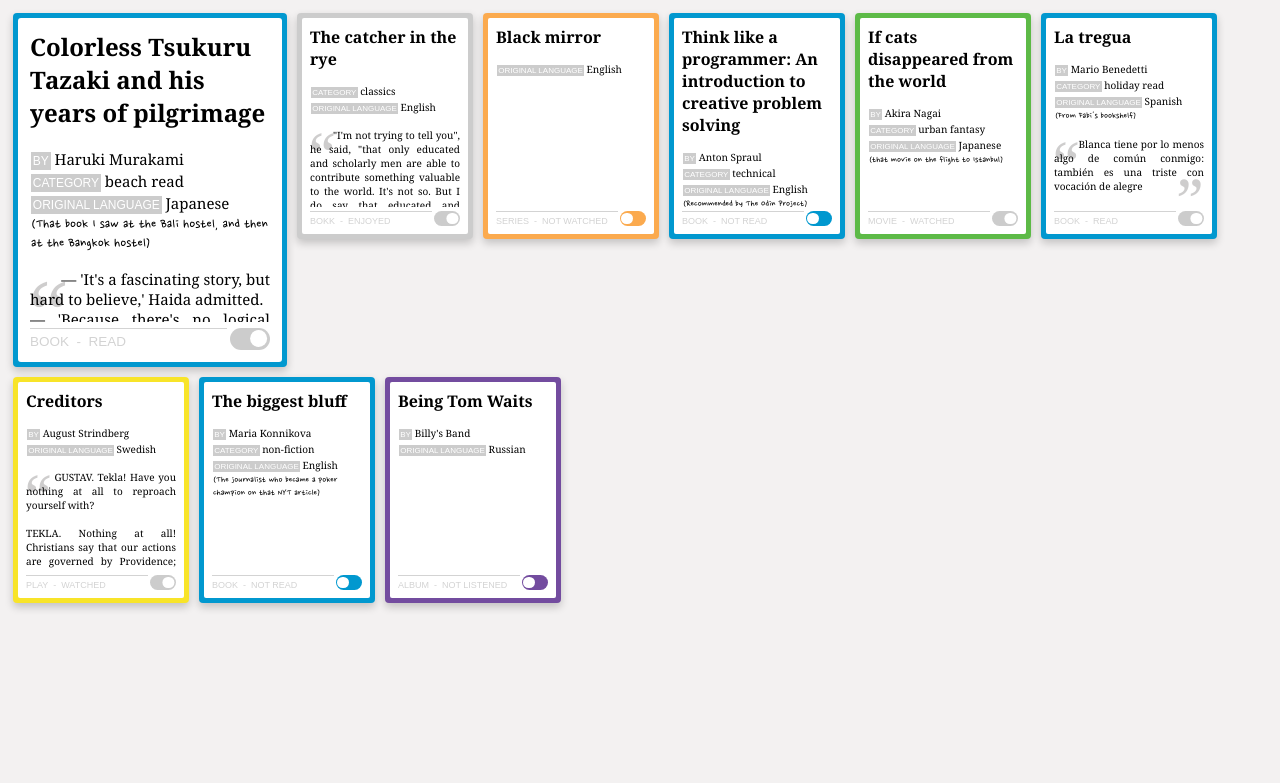
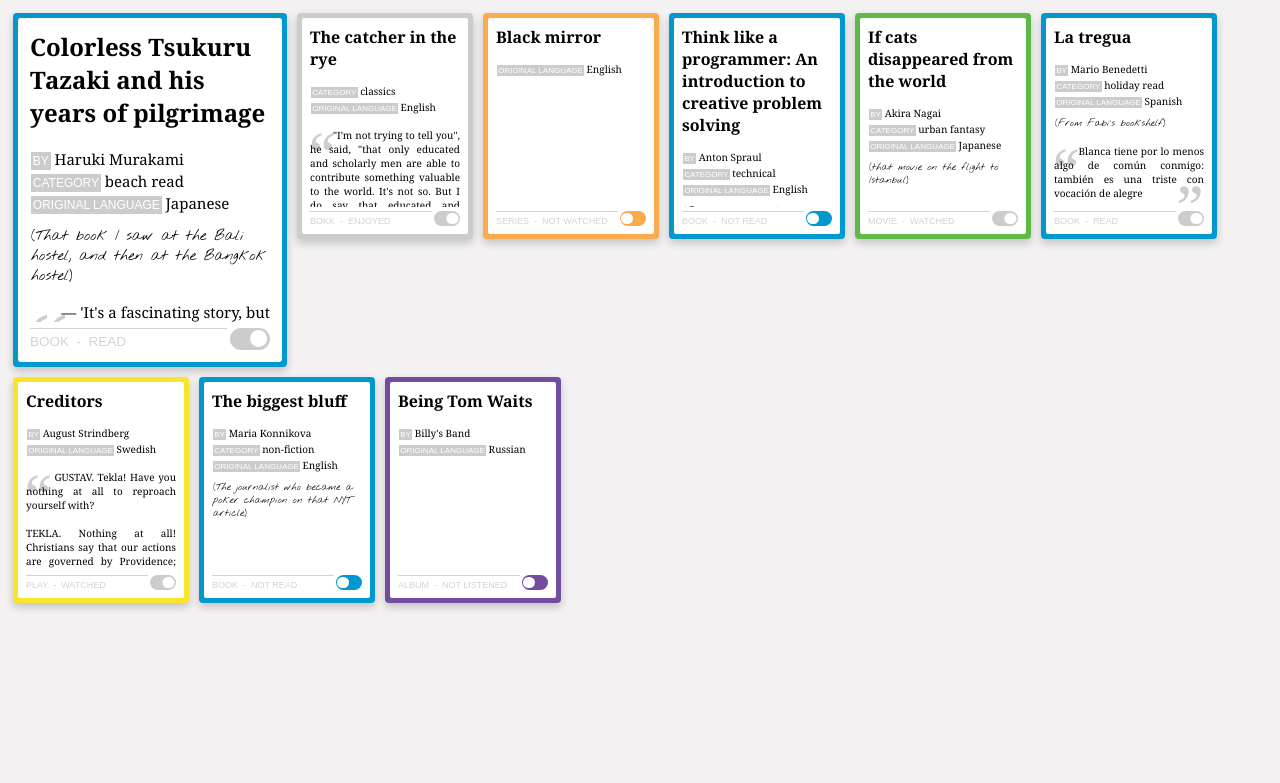
Before and after one commit to kyriri/top5-library, a plain HTML site: page index.html in a window 1280 px wide. Drawn offline with Linux system fonts and the light colour scheme.

Commit message:
Change cursive font for comments

```diff
--- a/index.html
+++ b/index.html
@@ -4,8 +4,7 @@
     <meta charset='utf-8'/>
     <title>A Library</title>
     <link rel='stylesheet' type='text/css' href='./style/style.css'>
-    <link href="https://fonts.googleapis.com/css2?family=Nanum+Pen+Script&display=swap" rel="stylesheet">
-  </head>
+    <link href="https://fonts.googleapis.com/css2?family=Nothing+You+Could+Do&display=swap" rel="stylesheet">  </head>
   <body>
     <main id='card-box'>
       <article class='card'>
--- a/style/style.css
+++ b/style/style.css
@@ -2,6 +2,7 @@
   --toggle-height: 1.5em;
   --base-font-serif: Cambria, Cochin, Georgia, Times, 'Times New Roman', serif;
   --base-font-sansserif: 'Segoe UI', Tahoma, Geneva, Verdana, sans-serif;
+  --base-font-comment: 'Nothing You Could Do', 'Lucida Sans', 'Lucida Sans Unicode', Geneva, Verdana, sans-serif;
 }
 html {
   font-size: 10px;
@@ -97,8 +98,9 @@ button.delete {
   padding: 0.15em;
 }
 .comment {
-  font-family: 'Nanum Pen Script', 'Lucida Sans', 'Lucida Sans Unicode', Geneva, Verdana, sans-serif;
+  font-family: var(--base-font-comment);
   font-size: 1em;
+  padding-top: 0.8em;
 }
 .quotation {
   position: relative;
```
